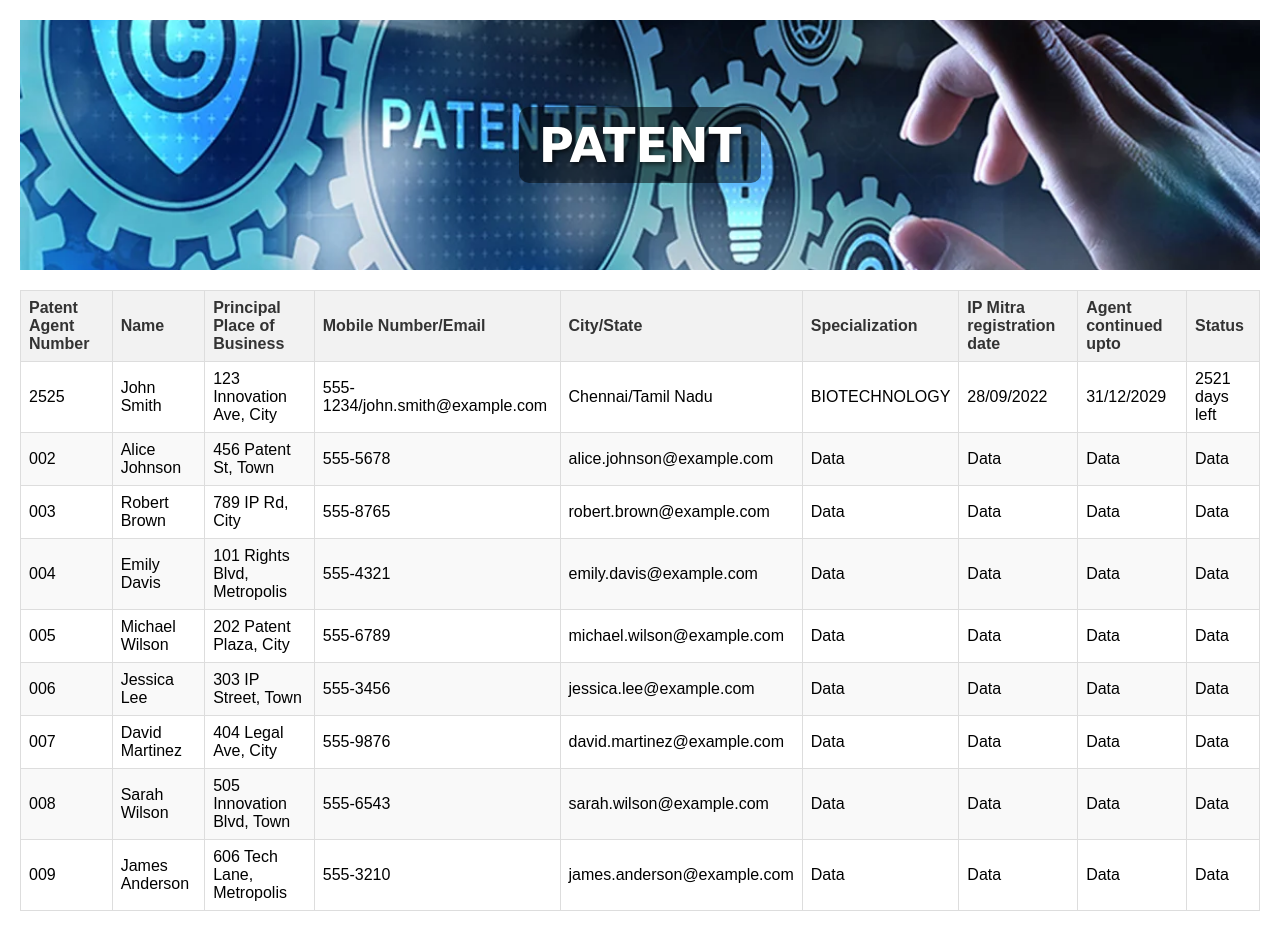
After one commit to KT252005/Centralized_datamanagement, a Django app: page /patent/ in a window 1280 px wide. The commit adds this page. Run offline with Django 5.2, Linux system fonts and the light colour scheme.

Commit message:
Upadate_4

```diff
--- /dev/null
+++ b/Project_root_main/templates/patent.html
@@ -0,0 +1,184 @@
+{% load static %}
+<!DOCTYPE html>
+<html lang="en">
+<head>
+    <meta charset="UTF-8">
+    <meta name="viewport" content="width=device-width, initial-scale=1.0">
+    <title>Patent Agents Table</title>
+    <style>
+      body {
+    font-family: Arial, sans-serif;
+    margin: 20px;
+}
+header {
+            position: relative;
+            height: 250px;
+            background-color: #333;
+            color: #fff;
+            text-align: center;
+            background-image: url("{% static 'img\patent.jpg' %}");
+            background-size: cover;
+            background-position: center;
+            display: flex;
+            align-items: center;
+            justify-content: center;
+        }
+
+        header h1 {
+            font-size: 3rem;
+            text-shadow: 2px 2px 5px rgba(0, 0, 0, 0.7);
+            background-color: rgba(0, 0, 0, 0.5);
+            padding: 10px 20px;
+            border-radius: 10px;
+            font-family: 'Lucida Sans', sans-serif;
+        }
+
+table {
+    width: 100%;
+    border-collapse: collapse;
+    margin: 20px 0;
+}
+
+th, td {
+    border: 1px solid #ddd;
+    padding: 8px;
+    text-align: left;
+}
+
+th {
+    background-color: #f2f2f2;
+    color: #333;
+}
+
+tr:nth-child(even) {
+    background-color: #f9f9f9;
+}
+
+tr:hover {
+    background-color: #f1f1f1;
+}
+
+    </style>
+</head>
+<body>
+    <header>
+        <h1>PATENT</h1>
+    </header>
+    <table>
+        <thead>
+            <tr>
+                <th>Patent Agent Number</th>
+                <th>Name</th>
+                <th>Principal Place of Business</th>
+                <th>Mobile Number/Email</th>
+                <th>City/State</th>
+                <th>Specialization</th>
+                <th>IP Mitra registration date </th>
+                <th>Agent continued upto</th>
+                <th>Status</th>
+            </tr>
+        </thead>
+        <tbody>
+            <tr>
+                <td>2525</td></td>
+                <td>John Smith</td>
+                <td>123 Innovation Ave, City</td>
+                <td>555-1234/john.smith@example.com</td>
+                <td>Chennai/Tamil Nadu</td>
+                <td>BIOTECHNOLOGY</td>
+                <td>28/09/2022</td>
+                <td>31/12/2029</td>
+                <td>2521 days left</td>
+            </tr>
+            <tr>
+                <td>002</td>
+                <td>Alice Johnson</td>
+                <td>456 Patent St, Town</td>
+                <td>555-5678</td>
+                <td>alice.johnson@example.com</td>
+                <td>Data</td>
+                <td>Data</td>
+                <td>Data</td>
+                <td>Data</td>
+            </tr>
+            <tr>
+                <td>003</td>
+                <td>Robert Brown</td>
+                <td>789 IP Rd, City</td>
+                <td>555-8765</td>
+                <td>robert.brown@example.com</td>
+                <td>Data</td>
+                <td>Data</td>
+                <td>Data</td>
+                <td>Data</td>
+            </tr>
+            <tr>
+                <td>004</td>
+                <td>Emily Davis</td>
+                <td>101 Rights Blvd, Metropolis</td>
+                <td>555-4321</td>
+                <td>emily.davis@example.com</td>
+                <td>Data</td>
+                <td>Data</td>
+                <td>Data</td>
+                <td>Data</td>
+            </tr>
+            <tr>
+                <td>005</td>
+                <td>Michael Wilson</td>
+                <td>202 Patent Plaza, City</td>
+                <td>555-6789</td>
+                <td>michael.wilson@example.com</td>
+                <td>Data</td>
+                <td>Data</td>
+                <td>Data</td>
+                <td>Data</td>
+            </tr>
+            <tr>
+                <td>006</td>
+                <td>Jessica Lee</td>
+                <td>303 IP Street, Town</td>
+                <td>555-3456</td>
+                <td>jessica.lee@example.com</td>
+                <td>Data</td>
+                <td>Data</td>
+                <td>Data</td>
+                <td>Data</td>
+            </tr>
+            <tr>
+                <td>007</td>
+                <td>David Martinez</td>
+                <td>404 Legal Ave, City</td>
+                <td>555-9876</td>
+                <td>david.martinez@example.com</td>
+                <td>Data</td>
+                <td>Data</td>
+                <td>Data</td>
+                <td>Data</td>
+            </tr>
+            <tr>
+                <td>008</td>
+                <td>Sarah Wilson</td>
+                <td>505 Innovation Blvd, Town</td>
+                <td>555-6543</td>
+                <td>sarah.wilson@example.com</td>
+                <td>Data</td>
+                <td>Data</td>
+                <td>Data</td>
+                <td>Data</td>
+            </tr>
+            <tr>
+                <td>009</td>
+                <td>James Anderson</td>
+                <td>606 Tech Lane, Metropolis</td>
+                <td>555-3210</td>
+                <td>james.anderson@example.com</td>
+                <td>Data</td>
+                <td>Data</td>
+                <td>Data</td>
+                <td>Data</td>
+            </tr>
+        </tbody>
+    </table>
+</body>
+</html>
--- a/Project_root_main/templates/startup.html
+++ b/Project_root_main/templates/startup.html
@@ -101,7 +101,7 @@
 </head>
 <body>
     <header>
-        <h1>Statups</h1>
+        <h1>Startups</h1>
     </header>
 
     <main>
--- a/login/urls.py
+++ b/login/urls.py
@@ -22,6 +22,8 @@ urlpatterns = [
     path("profile/",views.profile,name="profile"),
     path("profile/details",views.details_profile,name="details_profile"),
     path("ipr/",views.ipr,name="ipr"),
+    path("patent/",views.patent,name="patent"),
+    path('api/user-profile/<int:user_id>/',views.showdata ,name="userdata"),
 
 
     #for api testing
--- a/login/views.py
+++ b/login/views.py
@@ -14,6 +14,7 @@ from tutorial.quickstart.serializers import GroupSerializer, UserSerializer
 from rest_framework import viewsets,permissions
 from django.contrib.auth.hashers import make_password,check_password
 from django.urls import reverse
+from django.shortcuts import render, redirect, get_object_or_404  # Add get_object_or_404 here
 
 # render  functions
 def login_home(request):
@@ -45,6 +46,10 @@ def  projects_page(request):
 
 def profile(request):
     return render(request,"viewprofile.html")
+
+
+def patent(request):
+    return render(request,"patent.html")
 
 def  details_profile(request):
     return render(request,"details_profile.html")
@@ -185,3 +190,12 @@ class AllocationViewSet(viewsets.ModelViewSet):
 #         return JsonResponse(data,status=200)
 #     except signup_data.DoesNotExist:
 #         return JsonResponse({'error': 'User not found'}, status=404)
+
+
+def showdata(request,user_id):
+    user_profile = get_object_or_404(signup_data, id=user_id)
+    data = {
+        'username': user_profile.username,
+        'email': user_profile.email,
+    }
+    return JsonResponse(data)
```
Also changed, not shown: Project_root_main/templates/ipr.html (+77 -3 lines), Project_root_main/templates/viewprofile.html (+7 -14 lines), Project_root_main/static/img/fund13.png (added), Project_root_main/static/img/iprhome2.jpg (added), Project_root_main/static/img/patent.jpg (added), Project_root_main/static/img/patent_faci.jpg (added), db.sqlite3.
